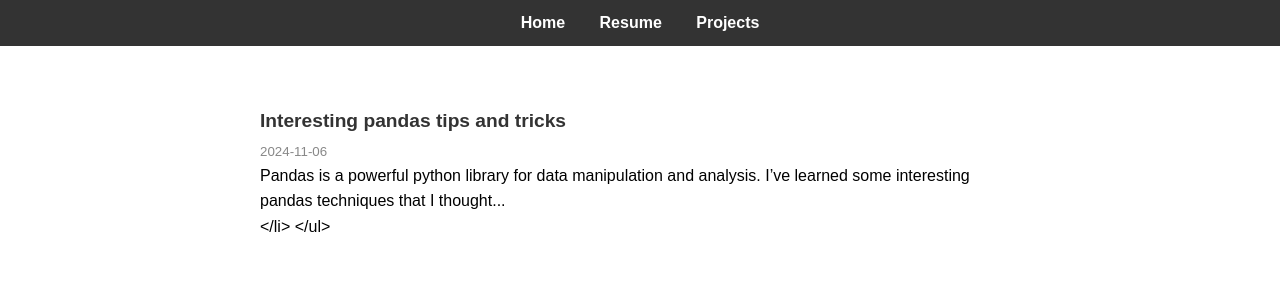
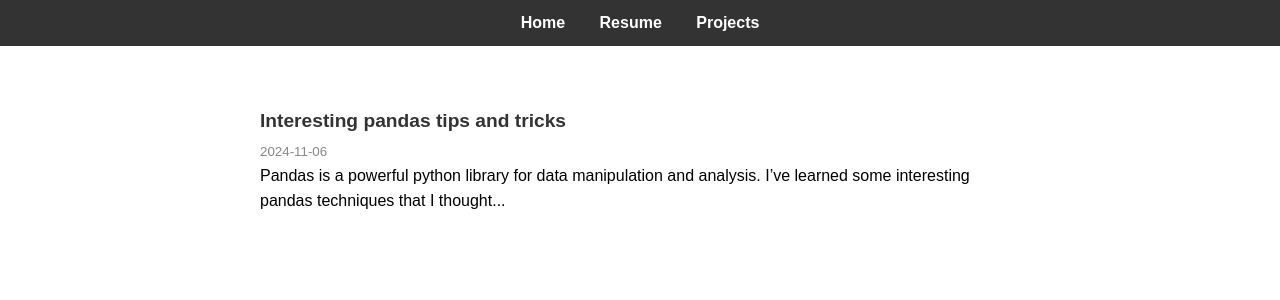
Before and after one commit to amparaj/amparaj.github.io, a Jekyll site: the page built from index.md, in a window 1280 px wide. Shown: the top 300 px of the page. Built offline with Jekyll 4.4.1, drawn with Linux system fonts in a browser that asks for light colours.

Commit message:
fix to index

```diff
--- a/index.md
+++ b/index.md
@@ -8,7 +8,7 @@ title: "weblog"
     <li>
       <a href="{{ post.url }}">{{ post.title }}</a>
       <small>{{ post.date | date: "%Y-%m-%d" }}</small>
-      <p>{{ post.excerpt | truncatewords: 20 }}</p>
+      <p>{{ post.excerpt | strip_html | truncatewords: 20 }}</p>
     </li>
   {% endfor %}
 </ul>
```
